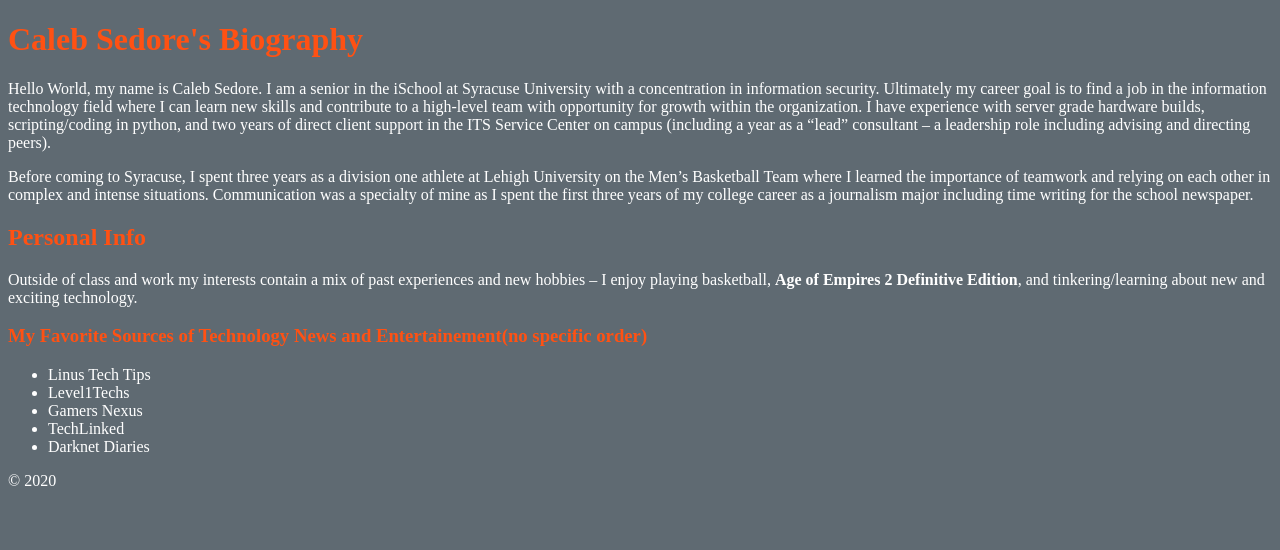
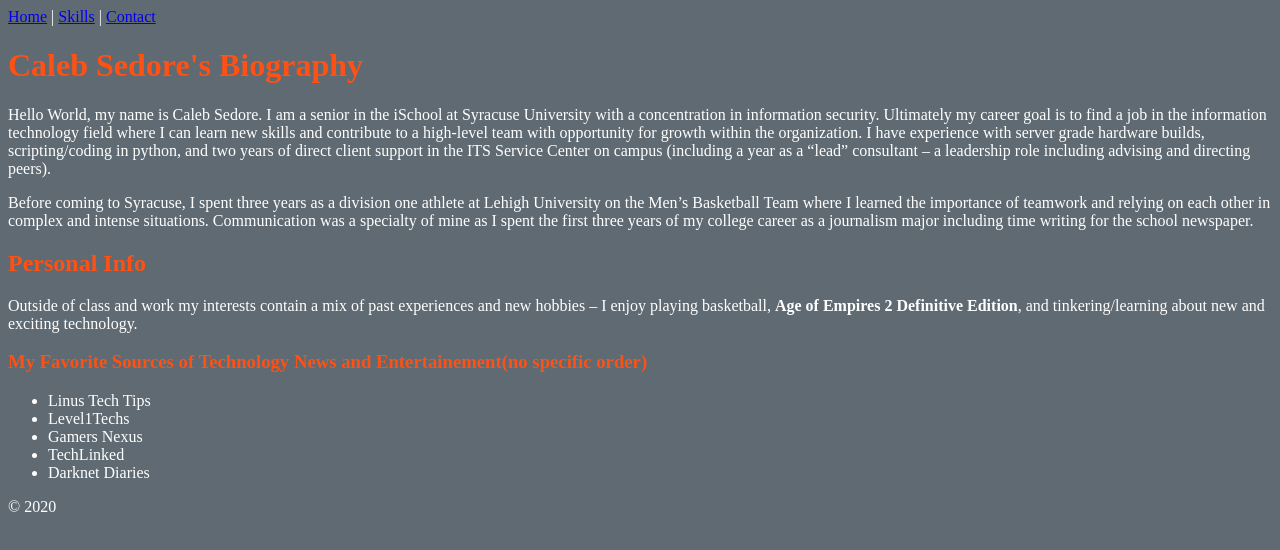
Before and after one commit to csedore-su/ist263, a plain HTML site: page lab07/index.html in a window 1280 px wide. Drawn offline with Linux system fonts and the light colour scheme.

Commit message:
Update index.html

```diff
--- a/lab07/index.html
+++ b/lab07/index.html
@@ -7,7 +7,11 @@
     </head>
 
     <body>
+        <nav><a href="https://csedore-su.github.io/ist263/lab07/">Home</a> |
+              <a href="https://csedore-su.github.io/ist263/lab04/skills.html">Skills</a> |
+              <a href="https://csedore-su.github.io/ist263/lab04/contact.html">Contact</a>
 
+        </nav>
     <h1>Caleb Sedore's Biography</h1>
 
 <p>
```
